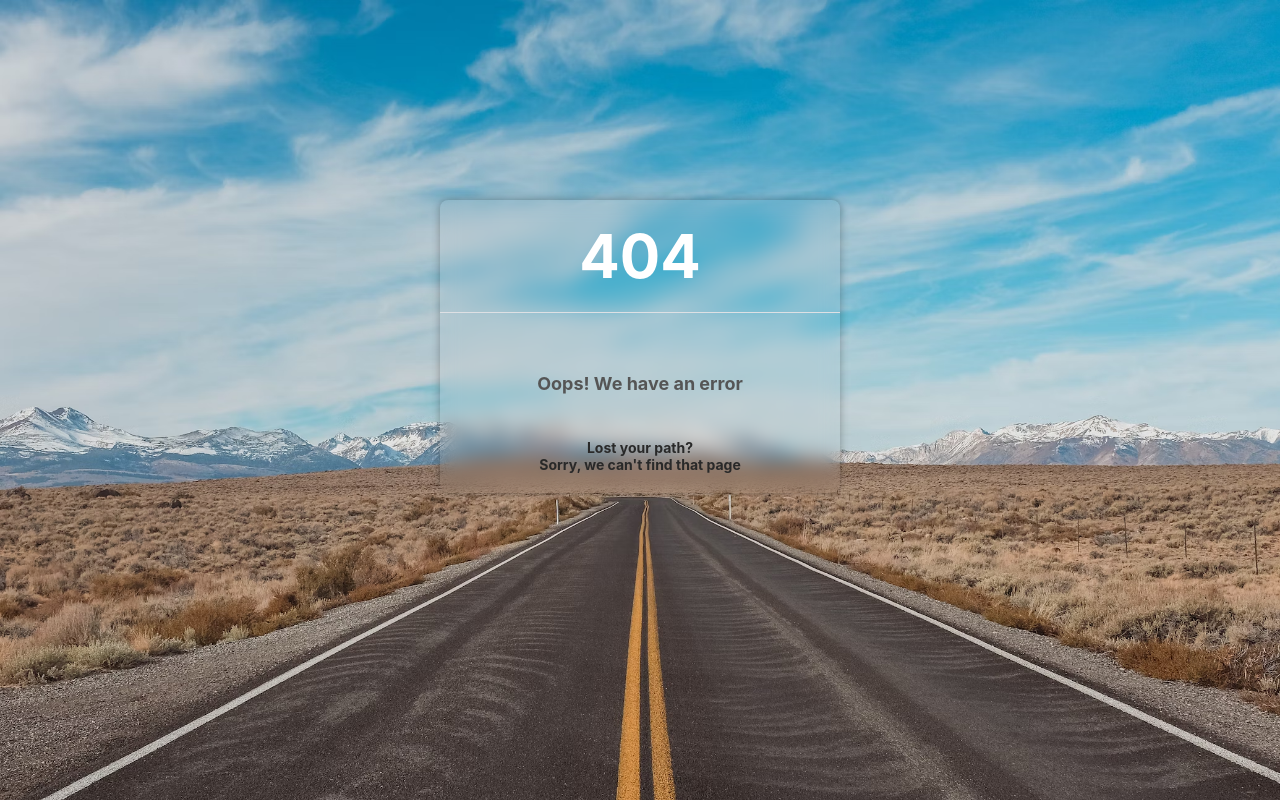
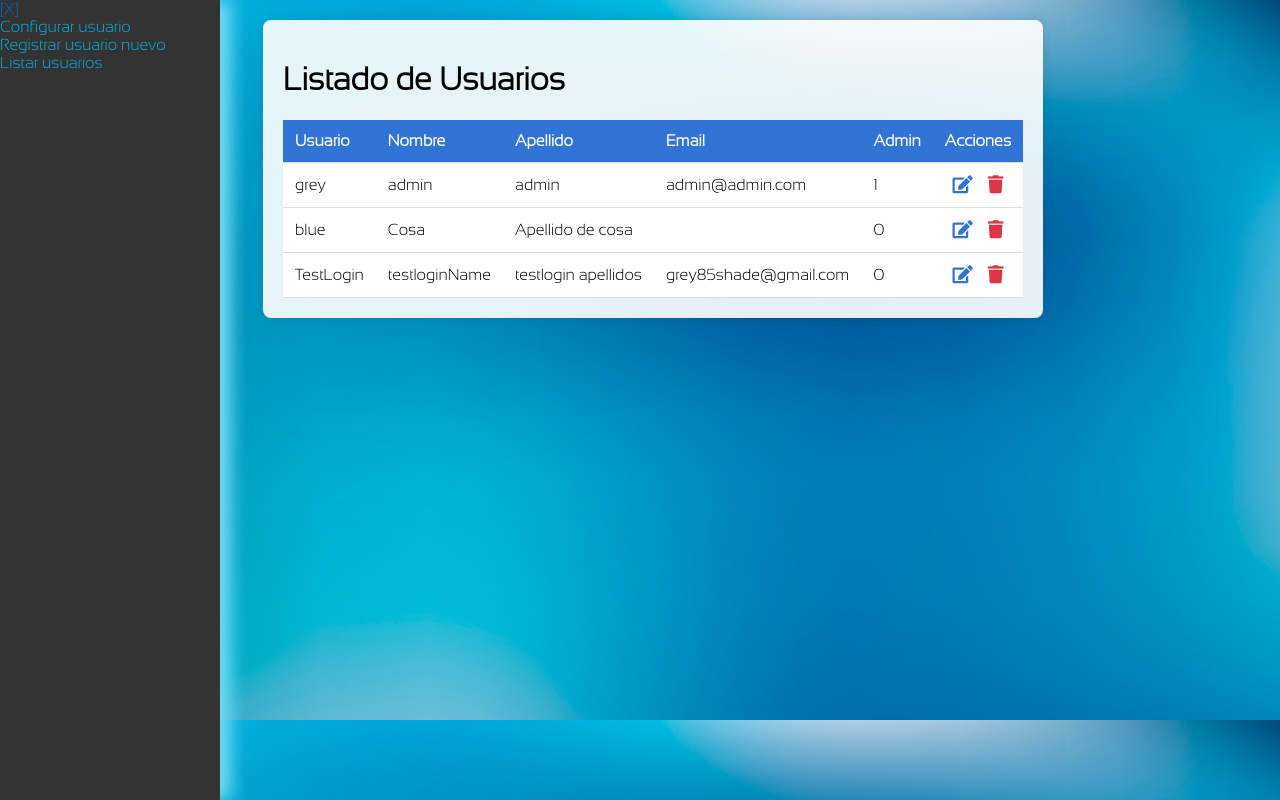
Before and after one commit to grey85shade/ozone, a PHP site: page /userConfig/list in a window 1280 px wide. Run offline with PHP 8.4, Linux system fonts and the light colour scheme; the visitor is signed in with stand-in values (Sample User, id 1); data comes from the database, SQL or seed files in the repository; both versions use the stored data as it was after the commit.

Commit message:
add users manage functions
Added
- Modify users data
- Register new users
- List of all users if the user registered is admin

```diff
--- a/controllers/loginController.php
+++ b/controllers/loginController.php
@@ -20,7 +20,7 @@ class loginController
 
             if ($user !== null && password_verify($p, $user['pass'])) {
                 $se = new sessionManager;
-                $se->setSession($user['user'], $user['id']);
+                $se->setSession($user['user'], $user['id'], $user['admin']);
                 header('Location: /dash');
             }
             else {
@@ -37,4 +37,5 @@ class loginController
         header('Location: /login');
     }
 
+
 }
--- /dev/null
+++ b/controllers/userConfigController.php
@@ -0,0 +1,75 @@
+<?php
+
+class userConfigController
+{
+    public function update()
+    {
+        if (!isset($_SESSION['idUser'])) {
+            header('Location: /login');
+            exit;
+        }
+        $db = new dbRepository();
+        $user = $db->getUserById($_SESSION['idUser']);
+        require_once("views/userConfig/update.php");
+    }
+
+    public function updateAction()
+    {
+        if (!isset($_SESSION['idUser'])) {
+            header('Location: /login');
+            exit;
+        }
+        if (!isset($_POST['name'], $_POST['surname'], $_POST['mail'])) {
+            header('Location: /userConfig/update');
+            exit;
+        }
+        $name = filter_var($_POST['name'], FILTER_SANITIZE_STRING);
+        $surname = filter_var($_POST['surname'], FILTER_SANITIZE_STRING);
+        $mail = filter_var($_POST['mail'], FILTER_SANITIZE_EMAIL);
+        $password = isset($_POST['password']) && $_POST['password'] !== '' ? password_hash($_POST['password'], PASSWORD_DEFAULT) : null;
+
+        $db = new dbRepository();
+        $result = $db->updateUser($_SESSION['idUser'], $name, $surname, $mail, $password);
+        header('Location: /userConfig/update');
+    }
+
+    // Procesar registro de usuario nuevo
+    public function list()
+    {
+        if (!isset($_SESSION['idUser'])) {
+            header('Location: /login');
+            exit;
+        }
+        $db = new dbRepository();
+        $users = $db->getAllUsers();
+        require_once ("views/userConfig/list.php");
+    }
+
+    public function register()
+    {
+        if ($_SESSION['admin'] != true) {
+            header('Location: /dash/index');
+            exit;
+        }
+        require_once ("views/userConfig/register.php");
+    }
+
+    public function registerAction()
+    {
+
+        $user = filter_var($_POST['user'], FILTER_SANITIZE_STRING);
+        $name = filter_var($_POST['name'], FILTER_SANITIZE_STRING);
+        $surname = filter_var($_POST['surname'], FILTER_SANITIZE_STRING);
+        $mail = filter_var($_POST['mail'], FILTER_SANITIZE_EMAIL);
+        $password = password_hash($_POST['password'], PASSWORD_DEFAULT);
+
+        $db = new dbRepository();
+        $result = $db->addUser($user, $name, $surname, $password, $mail);
+
+        if ($result) {
+            header('Location: /dash/index');
+        } else {
+            header('Location: /userConfig/register');
+        }
+    }
+}
--- a/css/style.css
+++ b/css/style.css
@@ -10,6 +10,17 @@ body {
     background-repeat: repeat-y;
     background-position: top;
     background-size: cover;
+}
+a {
+    text-decoration: none;
+    color: #00b1e7;
+}
+
+a:hover {
+    color: #0b6bb9;
+}
+a:visited {
+    color: #617e96;
 }
 
 #main {
@@ -90,136 +101,120 @@ body {
   float:left;
 }
 
-
 /*
-  ###################### Links ######################
+user forms
 */
 
-#dash-container-links {
-  width:450px;
-  height:98vh;
+.login {
+    width: 400px;
+    background-color: rgba(255, 255, 255, 0.0);
+    backdrop-filter: blur(9px);
+    box-shadow: 0 0 9px 0 rgba(0, 0, 0, 0.3);
+    position: absolute;
+    left: calc(50% + 100px);
+    top: 50%;
+    transform: translate(-50%, -50%);
+    border-radius: 8px 8px 9px 9px;
 }
-.link-header {
-  width:400px;
-  margin-bottom:4px;
-  margin-left:7px;
-  margin-top:25px;
-  height:23px;
-  padding:4px;
-  border-radius: 3px;
-  color:#fff;
-  text-align: center;
-  font-size: 20px;
-  font-weight: bold;
+.login h1 {
+    text-align: center;
+    color: #ffffff;
+    font-size: 24px;
+    padding: 20px 0 20px 0;
+    border-bottom: 1px solid #dee0e4;
 }
-/* Colors of header */
-.link-header.pink {
-  background-color: rgb(255, 95, 220);
+.login form {
+    display: flex;
+    flex-wrap: wrap;
+    justify-content: center;
+    padding-top: 20px;
 }
-.link-header.blue {
-  background-color: rgb(42, 114, 248);
+.login form label {
+    display: flex;
+    justify-content: center;
+    align-items: center;
+    width: 50px;
+    height: 50px;
+    background-color: #3274d6;
+    color: #ffffff;
 }
-.link-header.green {
-  background-color: rgb(42, 255, 106);
+.login form input[type="password"], .login form input[type="text"], .login form input[type="email"] {
+    width: 269px;
+    height: 50px;
+    border: 1px solid #dee0e4;
+    margin-bottom: 20px;
+    padding: 0 15px;
 }
-.link-header.black {
-  background-color: rgb(48, 48, 48);
+.login form input[type="submit"] {
+    width: 100%;
+    padding: 15px;
+   margin-top: 20px;
+    background-color: #3274d6;
+    border: 0;
+    cursor: pointer;
+    font-weight: bold;
+    color: #ffffff;
+    transition: background-color 0.2s;
+    border-radius: 0px 0px 8px 8px;
+}
+.login form input[type="submit"]:hover {
+  background-color: #2868c7;
+    transition: background-color 0.2s;
 }
 
-.icon-plus-header{
-  float:right;
-  margin-right:4px;
-  margin-top:1px;
+/* tabla users */
+
+.content {
+    padding: 20px;
+    background-color: rgba(255, 255, 255, 0.9);
+    border-radius: 8px;
+    box-shadow: 0 0 10px rgba(0,0,0,0.1);
+    margin: 20px;
 }
 
-.link-box {
-  width:400px;
-  background-color: rgb(255, 255, 255);
-  margin-bottom:4px;
-  margin-left:7px;
-  /*box-shadow: 2px 2px 3px 0px rgb(0, 0, 0);*/
-  height:23px;
-  padding:4px;
-  border-radius: 3px;
-}
-.link-box:hover {
-  /*background-color: rgb(222, 240, 248);*/
-  box-shadow: 2px 2px 3px 0px rgb(0, 0, 0);
-}
-.link-box:hover > .line {
-  box-shadow: 0px 0px 4px 0px rgb(255, 0, 212);
-}
-.link-box .line {
-  height:18px;
-  width: 4px;
-  margin-left:4px;
-  margin-right: 10px;
-  margin-top: 2px;
-  float: left;
-}
-.link-box .line.pink {
-  background-color: rgb(255, 95, 220);
-}
-.link-box .line.blue {
-  background-color: rgb(42, 114, 248);
-}
-.link-box .line.green {
-  background-color: rgb(42, 255, 106);
-}
-.link-box .line.black {
-  background-color: rgb(48, 48, 48);
+.users-table {
+    width: 100%;
+    border-collapse: collapse;
+    margin-top: 20px;
+    background-color: white;
 }
 
-.link-box .text {
-  float:left;
-  margin-top:1px;
-}
-.link-box .tag {
-  color: #000;
-  background-color: rgba(0, 0, 0, 0.34);
-  float:right;
-  font-size: 11px;
-  margin-right: 4px;
-  margin-top:3px;
-  padding-left:4px;
-  padding-right:4px;
-  padding-bottom: 2px;;
-  border-radius: 3px;
-}
-.link-box .tag.pink {
-  background-color: rgb(255, 95, 220, 0.34);
-}
-.link-box .tag.blue {
-  background-color: rgb(42, 114, 248, 0.34);
-}
-.link-box .tag.green {
-  background-color: rgb(42, 255, 106, 0.34);
-}
-.link-box .tag.black {
-  background-color: rgb(48, 48, 48, 0.34);
+.users-table th,
+.users-table td {
+    padding: 12px;
+    text-align: left;
+    border-bottom: 1px solid #ddd;
 }
 
-.new-link-box {
-  width:400px;
-  background-color: rgb(255, 255, 255, 0.66);
-  margin-bottom:4px;
-  margin-left:7px;
-  box-shadow: 2px 2px 3px 0px rgb(0, 0, 0);
-  height:115px;
-  padding:4px;
-  border-radius: 3px;
-  display:none;
-}
-.new_link_textbox {
-  width:367px;
-  margin-top: 5px;
-  border-radius: 3px;
-  border: 1px solid #509fe6;
+.users-table th {
+    background-color: #3274d6;
+    color: white;
+    font-weight: bold;
 }
 
-.saveIcon {
-  font-size:24px;
+.users-table tr:hover {
+    background-color: #f5f5f5;
 }
-.saveIcon:hover {
-  color:#00bd4f;
+
+.users-table .actions {
+    display: flex;
+    gap: 15px;
+    justify-content: center;
 }
+
+.users-table .edit-icon {
+    color: #3274d6;
+}
+
+.users-table .delete-icon {
+    color: #dc3545;
+}
+
+.users-table .actions a:hover {
+    opacity: 0.7;
+    transition: opacity 0.2s;
+}
+
+.users-table .actions i {
+    font-size: 18px;
+}
--- a/dbRepository.php
+++ b/dbRepository.php
@@ -16,6 +16,25 @@
         if ($this->con->connect_error) {
             die("Connection failed: " . $this->con->connect_error);
         }
+    }
+
+    // Agregar un nuevo usuario
+    public function addUser($user, $name, $surname, $password, $mail)
+    {
+        // Comprobar si el usuario o el mail ya existen
+        $user = $this->con->real_escape_string($user);
+        $mail = $this->con->real_escape_string($mail);
+        $check = $this->con->query("SELECT id FROM users WHERE user = '$user' OR mail = '$mail'");
+        if ($check && $check->num_rows > 0) {
+            return false; // Usuario o mail ya existen
+        }
+
+        $name = $this->con->real_escape_string($name);
+        $surname = $this->con->real_escape_string($surname);
+        $password = $this->con->real_escape_string($password);
+
+        $sql = "INSERT INTO users (user, name, surname, pass, mail) VALUES ('$user', '$name', '$surname', '$password', '$mail')";
+        return $this->con->query($sql);
     }
     function  __destruct()
     {
@@ -57,4 +76,41 @@
         }
     }
 
- }
+    // Obtener usuario por ID
+    public function getUserById($id) {
+        $id = intval($id);
+        $sql = "SELECT * FROM users WHERE id = $id";
+        $result = $this->con->query($sql);
+        if ($result && $result->num_rows === 1) {
+            return $result->fetch_assoc();
+        } else {
+            return null;
+        }
+    }
+
+    // Obtener todos los usuarios
+    public function getAllUsers() {
+        $sql = "SELECT id, user, name, surname, mail, admin FROM users ORDER BY name";
+        $result = $this->con->query($sql);
+        if ($result && $result->num_rows > 0) {
+            return $result->fetch_all(MYSQLI_ASSOC);
+        } else {
+            return [];
+        }
+    }
+
+    // Actualizar usuario
+    public function updateUser($id, $name, $surname, $mail, $password = null) {
+        $id = intval($id);
+        $name = $this->con->real_escape_string($name);
+        $surname = $this->con->real_escape_string($surname);
+        $mail = $this->con->real_escape_string($mail);
+        if ($password) {
+            $password = $this->con->real_escape_string($password);
+            $sql = "UPDATE users SET name = '$name', surname = '$surname', mail = '$mail', pass = '$password' WHERE id = $id";
+        } else {
+            $sql = "UPDATE users SET name = '$name', surname = '$surname', mail = '$mail' WHERE id = $id";
+        }
+        return $this->con->query($sql);
+    }
+}
--- a/layout.php
+++ b/layout.php
@@ -3,6 +3,7 @@
     <head>
         <meta charset="utf-8" />
         <link rel="stylesheet" id="global-css" href="/css/style.css" type="text/css" media="all" />
+
         <link rel="stylesheet" href="https://use.fontawesome.com/releases/v5.7.1/css/all.css">
         <script type="text/javascript" src="/js/js.js"></script>
         <script type="text/javascript" src="/js/jquery-3.5.1.min.js"></script>
@@ -13,6 +14,12 @@
         <div id='main'>
             <div id="column-left">
                 <a href="/login/logout">[X]</a>
+                <br>
+                <a href="/userConfig/update">Configurar usuario</a>
+                <br>
+                <a href="/userConfig/register">Registrar usuario nuevo</a>
+                <br>
+                <a href="/userConfig/list">Listar usuarios</a>
             </div>
             <div id="main-content">
                 <?php
--- a/main.php
+++ b/main.php
@@ -10,6 +10,7 @@ require ("controllers/dashController.php");
 require ("controllers/ajaxController.php");
 require ("controllers/loginController.php");
 require ("controllers/linksController.php");
+require ("controllers/userConfigController.php");
 
 $router = new router;
 list($controller, $action, $layout, $loggedin, $mobile) = $router->getRoute();
--- a/router.php
+++ b/router.php
@@ -41,6 +41,11 @@ class router {
                 $this->controller = 'ajaxController';
                 break;
 
+            case 'userConfig' :
+                $this->layout = true;
+                $this->controller = 'userConfigController';
+                break;
+
             case 'login' :
                 $this->layout = false;
                 $this->loggedin = false;
--- a/session.php
+++ b/session.php
@@ -6,12 +6,13 @@ class sessionManager
         session_start();
     }
 
-    public function setSession ($user, $id)
+    public function setSession ($user, $id, $admin = null)
     {
         //session_set_cookie_params(['lifetime' => 3600, 'SameSite'=> 'Lax']);
         $_SESSION['loggedin'] = true;
         $_SESSION['user'] = $user;
         $_SESSION['idUser'] = $id;
+        $_SESSION['admin'] = $admin;
     }
 
     public function sessionDestroy ()
@@ -19,6 +20,7 @@ class sessionManager
         $_SESSION['loggedin'] = false;
         $_SESSION['user'] = '';
         $_SESSION['idUser'] = null;
+        $_SESSION['admin'] = null;
     }
 
     public function isLogged ()
--- a/views/dash/index.php
+++ b/views/dash/index.php
@@ -1,6 +1,7 @@
 <div id="dash-container-links">
     <?php
-    foreach ($grupos as $grupo) {
+    if ($grupos) {
+        foreach ($grupos as $grupo) {
 
     ?>
         <div id="link-grupo-box-<?php echo $grupo['id'];?>">
@@ -33,5 +34,5 @@
                 </div>
             <?php }} ?>
         </div>
-    <?php } ?>
+    <?php } }?>
 </div>
--- /dev/null
+++ b/views/userConfig/list.php
@@ -0,0 +1,34 @@
+<div class="content">
+    <h1>Listado de Usuarios</h1>
+    <table class="users-table">
+        <thead>
+            <tr>
+                <th>Usuario</th>
+                <th>Nombre</th>
+                <th>Apellido</th>
+                <th>Email</th>
+                <th>Admin</th>
+                <th>Acciones</th>
+            </tr>
+        </thead>
+        <tbody>
+            <?php foreach ($users as $user): ?>
+            <tr>
+                <td><?php echo htmlspecialchars($user['user']); ?></td>
+                <td><?php echo htmlspecialchars($user['name']); ?></td>
+                <td><?php echo htmlspecialchars($user['surname']); ?></td>
+                <td><?php echo htmlspecialchars($user['mail']); ?></td>
+                <td><?php echo htmlspecialchars($user['admin']); ?></td>
+                <td class="actions">
+                    <a href="/userConfig/edit/<?php echo $user['id']; ?>" class="edit-icon">
+                        <i class="fas fa-edit"></i>
+                    </a>
+                    <a href="/userConfig/delete/<?php echo $user['id']; ?>" class="delete-icon">
+                        <i class="fas fa-trash"></i>
+                    </a>
+                </td>
+            </tr>
+            <?php endforeach; ?>
+        </tbody>
+    </table>
+</div>
```
Also changed, not shown: css/login.css (+5 -3 lines), ozone.sql (+10 -8 lines), views/userConfig/register.php (added, +26 -0 lines), views/userConfig/update.php (added, +14 -0 lines), views/login/register.php (added), views/userConfig/index.php (added).
